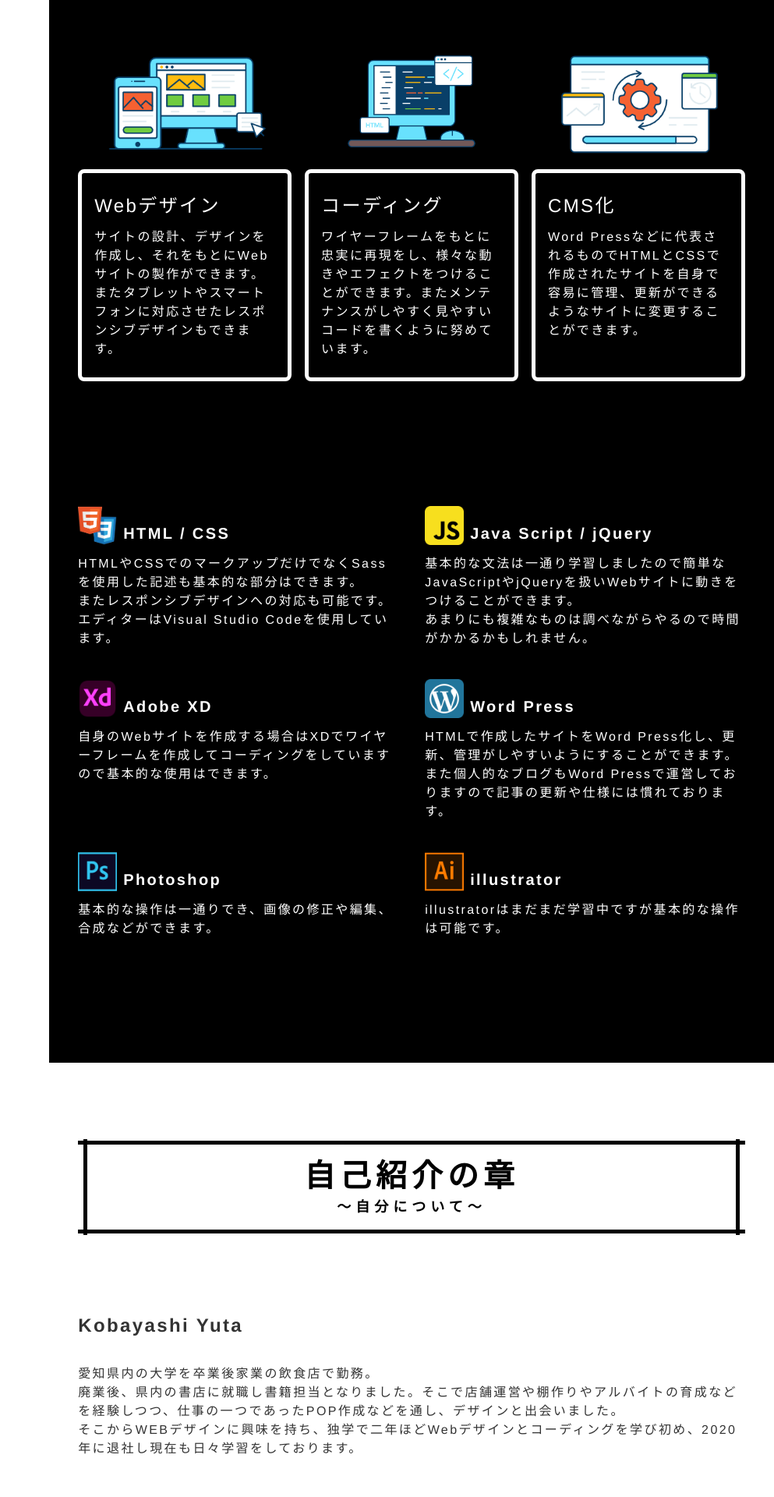
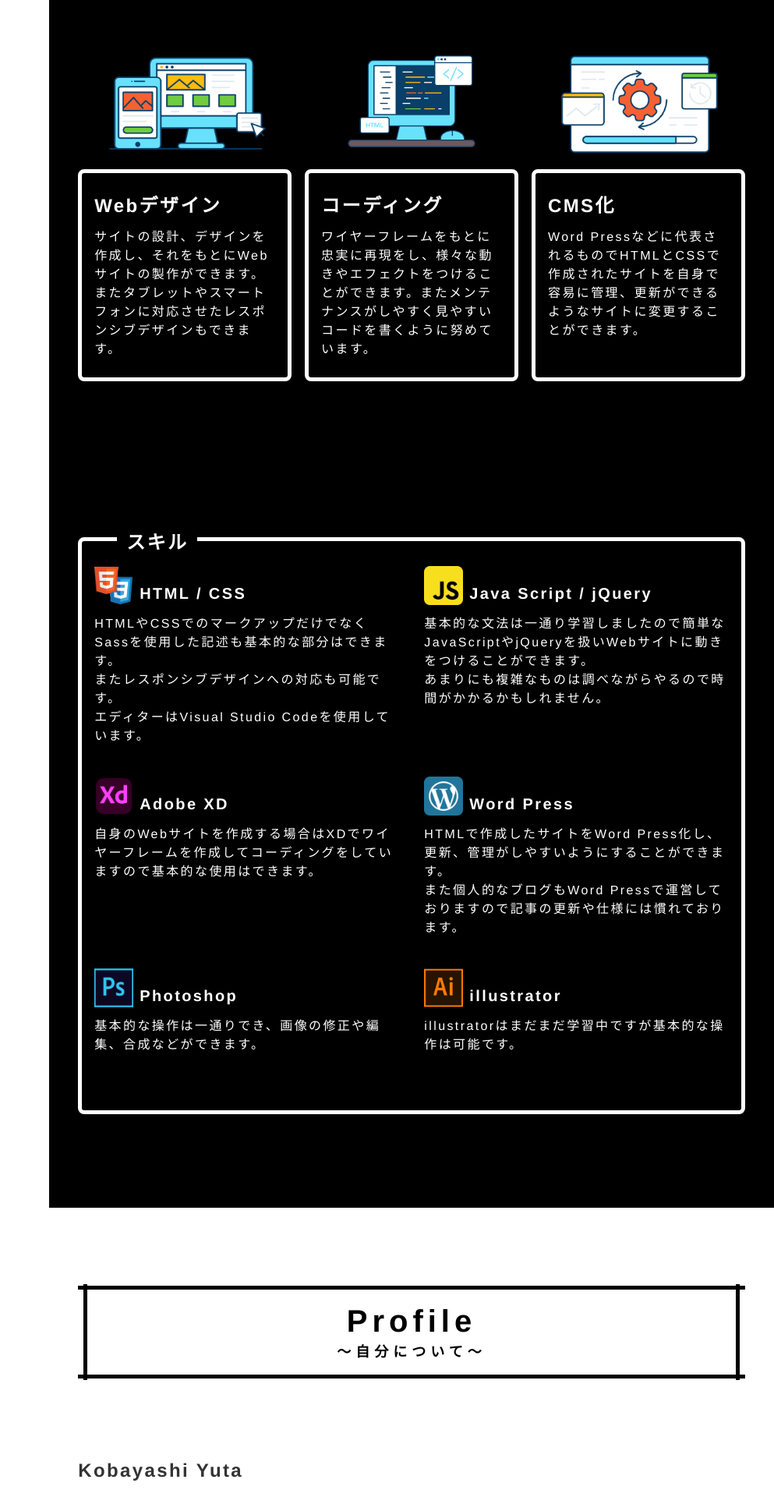
Before and after one commit to kbo580/new-portfolio, a PHP site: page /top.html in a window 1280 px wide. Shown: the part 2791-4711 px from the top of the page at 78% size, without its empty margins (287-1280 px from the left). Run offline with PHP 8.4, Linux system fonts and the light colour scheme; style sheets or scripts are compiled from the project's sources.

Commit message:
Add files via upload

```diff
--- a/css/styles.css
+++ b/css/styles.css
@@ -197,6 +197,18 @@ section {
   height: 0;
 }
 
+.title-label {
+  position: absolute;
+  display: inline-block;
+  top: -10px;
+  left: 45px;
+  padding: 0 0.5em;
+  line-height: 1;
+  font-size: 18px;
+  background-color: #000;
+  font-weight: bold;
+}
+
 .fa-external-link-alt {
   margin-left: 4px;
 }
@@ -393,15 +405,8 @@ header .inner {
 
 /* ナビのタイトル */
 .nav-title {
-  position: absolute;
-  display: inline-block;
   top: -10px;
   left: 45px;
-  padding: 0 0.5em;
-  line-height: 1;
-  font-size: 18px;
-  background-color: #000;
-  font-weight: bold;
 }
 
 /* ナビのリスト */
@@ -704,7 +709,7 @@ footer .copy {
 }
 
 .skill-wrapper {
-  margin-bottom: 60px;
+  margin-bottom: 90px;
 }
 
 .skill-item {
@@ -713,6 +718,17 @@ footer .copy {
 
 .skill-item:not(:last-child) {
   margin-bottom: 60px;
+}
+
+.skill_sets {
+  border: 1px solid #fff;
+  border: 5px solid #fff;
+  border-radius: 8px;
+  position: relative;
+}
+
+.skill_sets-wrapper {
+  padding: 2em 1em;
 }
 
 /* 個々のスキルの説明ブロック */
@@ -731,7 +747,7 @@ footer .copy {
   color: #fff;
   border-top: solid 5px #fff;
   border-bottom: solid 5px #fff;
-  margin-bottom: 120px;
+  margin-bottom: 80px;
 }
 
 .skill .section-heading::before, .skill .section-heading:after {
@@ -752,7 +768,7 @@ footer .copy {
      object-fit: cover;
 }
 
-/* サービスのテキスト */
+/* スキルのテキスト */
 .skill_text-wrapper {
   border: 5px solid #fff;
   border-radius: 8px;
@@ -762,6 +778,12 @@ footer .copy {
 
 .skill_text-wrapper .h3-title {
   margin-bottom: 10px;
+}
+
+.skill_sets-label {
+  top: -10px;
+  left: 45px;
+  font-size: calc(1.25rem + ((1vw - 3.75px) * 0.5517));
 }
 
 /* スキルの名前 */
@@ -790,8 +812,12 @@ footer .copy {
 /* スキルの説明 */
 @media (min-width: 575px) {
   /*---- レイアウトここから ----*/
+  /* セクションの見出し */
+  .skill .section-heading {
+    margin-bottom: 120px;
+  }
   .skill-wrapper {
-    margin-bottom: 160px;
+    margin-bottom: 200px;
     padding-top: 60px;
     display: -webkit-box;
     display: -ms-flexbox;
@@ -835,6 +861,9 @@ footer .copy {
     margin-bottom: 40px;
   }
   /*---- レイアウトここまで ----*/
+  .skill_sets-label {
+    font-size: 1.5rem;
+  }
   /* サービスの画像 */
   .skill_image-wrapper {
     margin-bottom: 10px;
@@ -952,7 +981,7 @@ footer .copy {
 /* コンタクトページ */
 /* -------------------------------------------- */
 .contact {
-  background-color: #fff;
+  background: url(../images/contact-bg.jpg) center/cover no-repeat;
 }
 
 .contact .contact-greet {
--- a/css/styles.scss
+++ b/css/styles.scss
@@ -204,6 +204,7 @@ section:nth-child(even){
   }
 }
 
+
 .wood{
   display: inline-block;
   margin-bottom: 10px;
@@ -225,6 +226,18 @@ section:nth-child(even){
     width: 0;
     height: 0;
   }
+}
+
+.title-label{
+  position: absolute;
+  display: inline-block;
+  top: -10px;
+  left: 45px;
+  padding: 0 0.5em;
+  line-height: 1;
+  font-size: 18px;
+  background-color: #000;
+  font-weight: bold;
 }
 
 .fa-external-link-alt{
@@ -418,15 +431,8 @@ header{
 
 /* ナビのタイトル */
 .nav-title{
-  position: absolute;
-  display: inline-block;
   top: -10px;
   left: 45px;
-  padding: 0 0.5em;
-  line-height: 1;
-  font-size: 18px;
-  background-color: #000;
-  font-weight: bold;
 }
 
 /* ナビのリスト */
@@ -731,7 +737,7 @@ footer{
 }
 
 .skill-wrapper{
-  margin-bottom: 60px;
+  margin-bottom: 90px;
   // border: 1px solid #fff;
 }
 
@@ -744,7 +750,13 @@ footer{
 }
 
 .skill_sets{
-  // border: 1px solid #fff;
+  border: 1px solid #fff;
+  @include border;
+  position: relative;
+}
+
+.skill_sets-wrapper{
+  padding: 2em 1em;
 }
 
 /* 個々のスキルの説明ブロック */
@@ -766,7 +778,7 @@ footer{
     color: #fff;
     border-top: solid 5px #fff;
     border-bottom: solid 5px #fff;
-    margin-bottom: 120px;
+    margin-bottom: 80px;
     &::before,
     &:after{
       background-color: #fff;
@@ -787,7 +799,7 @@ footer{
   }
 }
 
-/* サービスのテキスト */
+/* スキルのテキスト */
 .skill_text-wrapper{
   @include border;
   padding:  1.5em 1em;
@@ -796,6 +808,12 @@ footer{
   .h3-title{
     margin-bottom: 10px;
   }
+}
+
+.skill_sets-label{
+  top: -10px;
+  left: 45px;
+  font-size: calc(1.25rem + ((1vw - 3.75px) * 0.5517));
 }
 
 /* スキルの名前 */
@@ -824,8 +842,15 @@ footer{
 
 @media (min-width: 575px){
   /*---- レイアウトここから ----*/
+  /* セクションの見出し */
+  .skill{
+    .section-heading{
+      margin-bottom: 120px;
+    }
+  }
+
   .skill-wrapper{
-    margin-bottom: 160px;
+    margin-bottom: 200px;
     padding-top: 60px;
     display: flex;
     justify-content: space-between;
@@ -858,6 +883,10 @@ footer{
     margin-bottom: 40px;
   }
   /*---- レイアウトここまで ----*/
+
+  .skill_sets-label{
+    font-size: rem(24);
+  }
 
   /* サービスの画像 */
   .skill_image-wrapper{
@@ -992,7 +1021,7 @@ footer{
 /* コンタクトページ */
 /* -------------------------------------------- */
 .contact{
-  background-color: #fff;
+  background: url(../images/contact-bg.jpg) center / cover no-repeat;
   .contact-greet{
     margin-bottom: 24px;
     text-align: center;
--- a/top.html
+++ b/top.html
@@ -34,7 +34,7 @@
             <div class="close-icon icon" id="close">閉じる</div>
 
             <div class="sp-nav-list">
-              <span class="nav-title">メニュー</span>
+              <span class="nav-title title-label">メニュー</span>
               <ul class="nav-list">
                 <li><a href="index.html">Top</a></li>
                 <li><a href="#works">Works</a></li>
@@ -52,7 +52,7 @@
         <!-- /sp-nav-wrapper -->
 
         <nav class="pc-nav">
-          <span class="nav-title">メニュー</span>
+          <span class="nav-title title-label">メニュー</span>
           <ul class="nav-list">
             <li><span class="cursor"><i class="fas fa-caret-right"></i></span><a href="index.html">Top</a></li>
             <li><span class="cursor"><i class="fas fa-caret-right"></i></span><a href="#works">Works</a></li>
@@ -217,7 +217,7 @@
                 </figure>
 
                 <div class="skill_text-wrapper">
-                  <p class="h3-title">Webデザイン</p>
+                  <h3 class="h3-title">Webデザイン</h3>
                   <p class="skill-text">サイトの設計、デザインを作成し、それをもとにWebサイトの製作ができます。またタブレットやスマートフォンに対応させたレスポンシブデザインもできます。</p>
                 </div>
                 <!-- /skill_text-wrapper -->
@@ -231,7 +231,7 @@
                 </figure>
 
                 <div class="skill_text-wrapper">
-                  <p class="h3-title">コーディング</p>
+                  <h3 class="h3-title">コーディング</h3>
                   <p class="skill-text">ワイヤーフレームをもとに忠実に再現をし、様々な動きやエフェクトをつけることができます。またメンテナンスがしやすく見やすいコードを書くように努めています。</p>
                 </div>
                 <!-- /skill_text-wrapper -->
@@ -245,7 +245,7 @@
                 </figure>
 
                 <div class="skill_text-wrapper">
-                  <p class="h3-title">CMS化</p>
+                  <h3 class="h3-title">CMS化</h3>
                   <p class="skill-text">Word Pressなどに代表されるものでHTMLとCSSで作成されたサイトを自身で容易に管理、更新ができるようなサイトに変更することができます。</p>
                 </div>
                 <!-- /skill_text-wrapper -->
@@ -258,6 +258,7 @@
 
             <div class="skill_sets">
 
+              <p class="skill_sets-label title-label">スキル</p>
               <div class="skill_sets-wrapper">
 
                 <ul class="skill_set">
@@ -303,7 +304,7 @@
         <section class="profile" id="profile">
 
           <div class="inner">
-            <h2 class="section-heading">自己紹介の章<span class="section-heading-sub-title">自分について</span></h2>
+            <h2 class="section-heading">Profile<span class="section-heading-sub-title">自分について</span></h2>
 
             <h3 class="name">Kobayashi Yuta</h3>
             <p class="prof-text">愛知県内の大学を卒業後家業の飲食店で勤務。<br>廃業後、県内の書店に就職し書籍担当となりました。そこで店舗運営や棚作りやアルバイトの育成などを経験しつつ、仕事の一つであったPOP作成などを通し、デザインと出会いました。<br>そこからWEBデザインに興味を持ち、独学で二年ほどWebデザインとコーディングを学び初め、2020年に退社し現在も日々学習をしております。</p>
```
Also changed, not shown: images/contact-bg.jpg (added), 1 other file.
